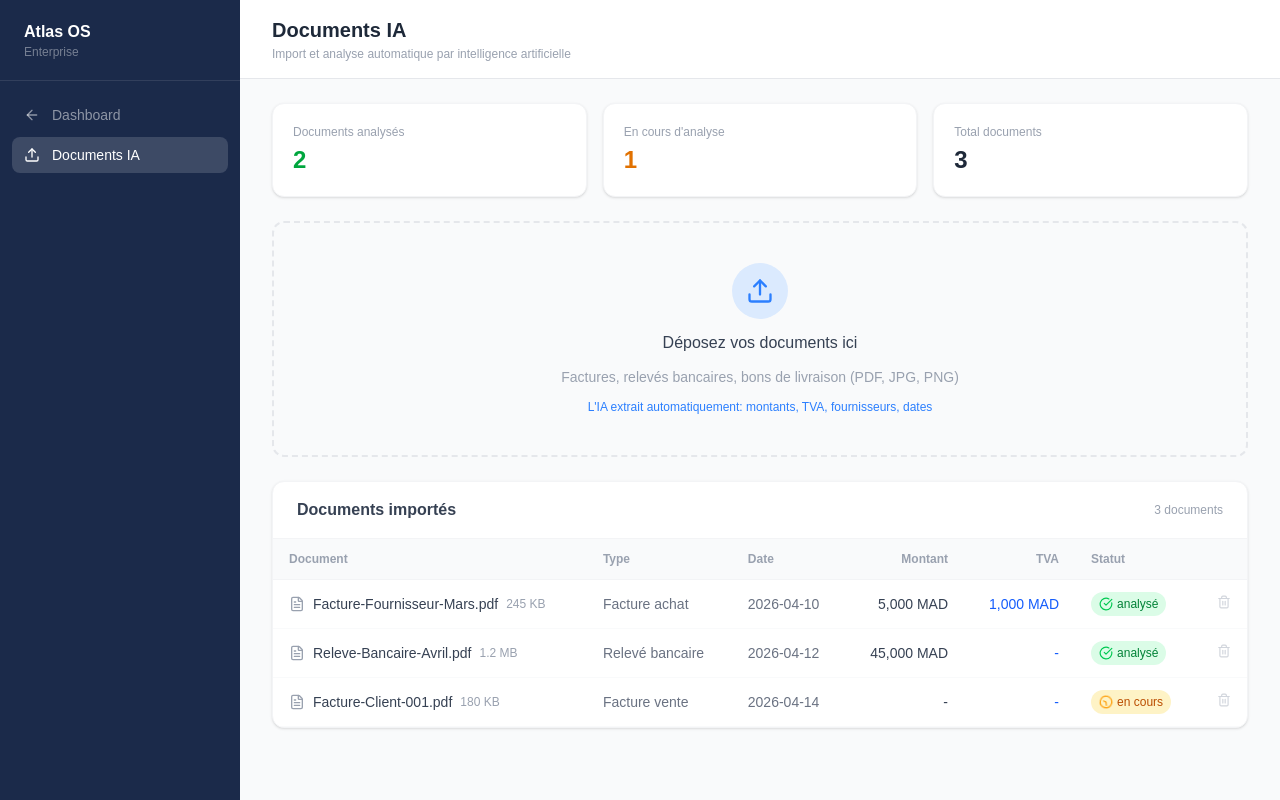
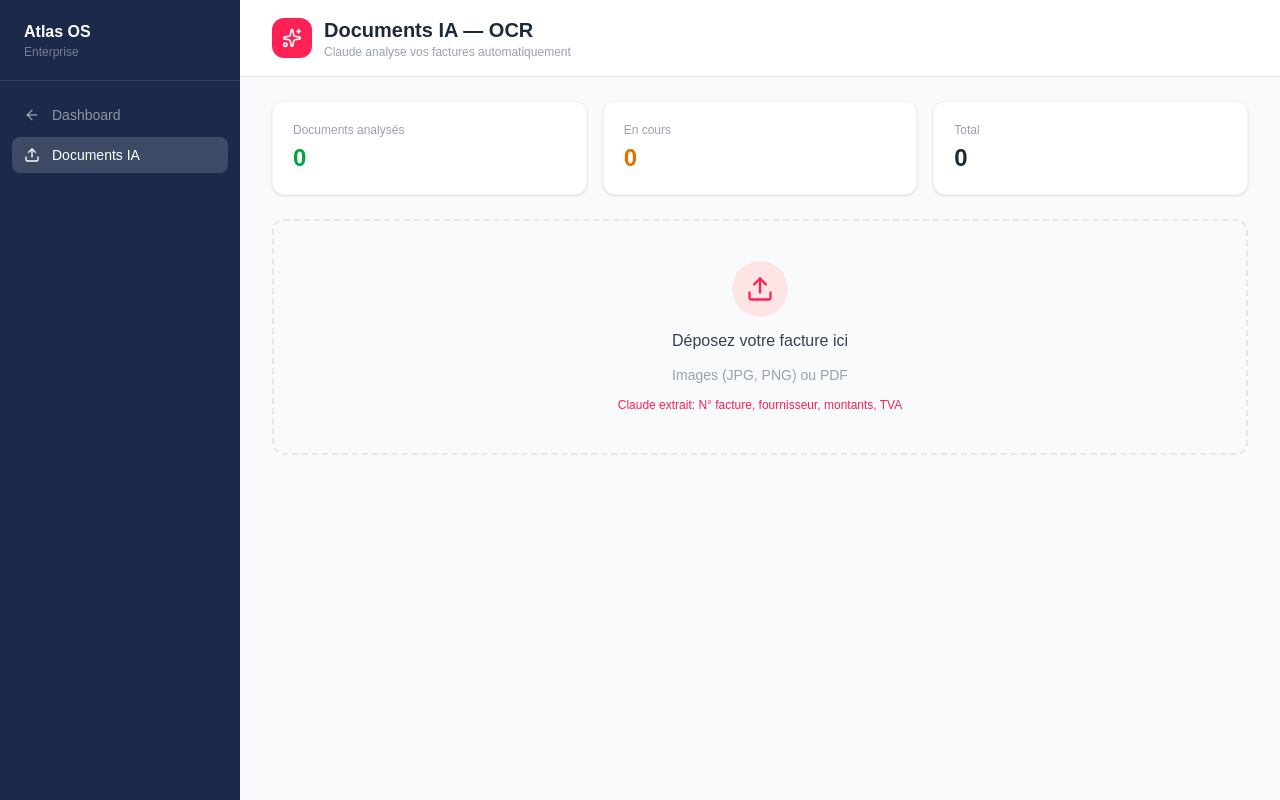
Before and after one commit to marwandevlo/atlas-os, a Next.js app: page /documents in a window 1280 px wide. Built offline with nearby package versions, Linux system fonts and the light colour scheme.

Commit message:
add OCR documents IA

```diff
--- a/app/api/ai/route.ts
+++ b/app/api/ai/route.ts
@@ -7,7 +7,7 @@ const client = new Anthropic({
 
 export async function POST(request: NextRequest) {
   try {
-    const { message, type } = await request.json();
+    const { message, type, imageBase64 } = await request.json();
 
     let systemPrompt = '';
 
@@ -19,26 +19,49 @@ export async function POST(request: NextRequest) {
 - L'IR sur salaires et le barème marocain
 - La CNSS (part salariale 4.48%, patronale 21.26%) et AMO
 - Les obligations déclaratives DGI
-
 Réponds en français ou en darija selon la langue de l'utilisateur. Sois précis et pratique.`;
     } else if (type === 'ocr') {
       systemPrompt = `Tu es un expert en extraction de données de factures marocaines.
-Extrais les informations suivantes en JSON:
-- numero_facture
-- date
-- fournisseur
-- montant_ht
-- taux_tva (20, 14, 10, 7, ou 0)
-- montant_tva
-- montant_ttc
-Réponds UNIQUEMENT avec le JSON, sans texte supplémentaire.`;
+Extrais les informations en JSON avec ces champs exactement:
+{
+  "numero_facture": "...",
+  "date": "...",
+  "fournisseur": "...",
+  "montant_ht": 0,
+  "taux_tva": 20,
+  "montant_tva": 0,
+  "montant_ttc": 0,
+  "description": "..."
+}
+Réponds UNIQUEMENT avec le JSON valide, sans texte supplémentaire.`;
+    }
+
+    let messages: Anthropic.MessageParam[];
+
+    if (type === 'ocr' && imageBase64) {
+      messages = [{
+        role: 'user',
+        content: [
+          {
+            type: 'image',
+            source: {
+              type: 'base64',
+              media_type: 'image/jpeg',
+              data: imageBase64,
+            },
+          },
+          { type: 'text', text: 'Extrais les données de cette facture en JSON.' }
+        ],
+      }];
+    } else {
+      messages = [{ role: 'user', content: message }];
     }
 
     const response = await client.messages.create({
       model: 'claude-sonnet-4-6',
       max_tokens: 1024,
       system: systemPrompt,
-      messages: [{ role: 'user', content: message }],
+      messages,
     });
 
     const text = response.content[0].type === 'text' ? response.content[0].text : '';
--- a/app/documents/page.tsx
+++ b/app/documents/page.tsx
@@ -1,57 +1,81 @@
 'use client';
-import { useState } from 'react';
-import { ArrowLeft, Upload, FileText, CheckCircle, Clock, AlertCircle, Trash2 } from 'lucide-react';
+import { useState, useRef } from 'react';
+import { ArrowLeft, Upload, FileText, CheckCircle, Clock, Trash2, Sparkles } from 'lucide-react';
 import { useRouter } from 'next/navigation';
 
 type Document = {
   id: number;
   nom: string;
-  type: string;
-  taille: string;
   statut: 'analysé' | 'en cours' | 'erreur';
   date: string;
-  montant?: number;
-  tva?: number;
+  numero_facture?: string;
+  fournisseur?: string;
+  montant_ht?: number;
+  montant_tva?: number;
+  montant_ttc?: number;
+  taux_tva?: number;
 };
 
 export default function DocumentsPage() {
   const router = useRouter();
-  const [documents, setDocuments] = useState<Document[]>([
-    { id: 1, nom: 'Facture-Fournisseur-Mars.pdf', type: 'Facture achat', taille: '245 KB', statut: 'analysé', date: '2026-04-10', montant: 5000, tva: 1000 },
-    { id: 2, nom: 'Releve-Bancaire-Avril.pdf', type: 'Relevé bancaire', taille: '1.2 MB', statut: 'analysé', date: '2026-04-12', montant: 45000 },
-    { id: 3, nom: 'Facture-Client-001.pdf', type: 'Facture vente', taille: '180 KB', statut: 'en cours', date: '2026-04-14' },
-  ]);
+  const fileRef = useRef<HTMLInputElement>(null);
+  const [documents, setDocuments] = useState<Document[]>([]);
+  const [dragging, setDragging] = useState(false);
+  const [analyzing, setAnalyzing] = useState(false);
 
-  const [dragging, setDragging] = useState(false);
-  const [uploading, setUploading] = useState(false);
-
-  const simulateUpload = (fileName: string) => {
-    setUploading(true);
+  const analyzeImage = async (file: File) => {
+    setAnalyzing(true);
     const newDoc: Document = {
       id: Date.now(),
-      nom: fileName,
-      type: 'Document',
-      taille: '320 KB',
+      nom: file.name,
       statut: 'en cours',
       date: new Date().toISOString().split('T')[0],
     };
     setDocuments(prev => [...prev, newDoc]);
-    setTimeout(() => {
-      setDocuments(prev => prev.map(d => d.id === newDoc.id ? { ...d, statut: 'analysé', montant: 8500, tva: 1700 } : d));
-      setUploading(false);
-    }, 3000);
+
+    try {
+      const base64 = await new Promise<string>((resolve) => {
+        const reader = new FileReader();
+        reader.onload = () => {
+          const result = reader.result as string;
+          resolve(result.split(',')[1]);
+        };
+        reader.readAsDataURL(file);
+      });
+
+      const response = await fetch('/api/ai', {
+        method: 'POST',
+        headers: { 'Content-Type': 'application/json' },
+        body: JSON.stringify({ type: 'ocr', imageBase64: base64 }),
+      });
+
+      const data = await response.json();
+
+      try {
+        const parsed = JSON.parse(data.response);
+        setDocuments(prev => prev.map(d => d.id === newDoc.id ? {
+          ...d,
+          statut: 'analysé',
+          numero_facture: parsed.numero_facture,
+          fournisseur: parsed.fournisseur,
+          montant_ht: parsed.montant_ht,
+          montant_tva: parsed.montant_tva,
+          montant_ttc: parsed.montant_ttc,
+          taux_tva: parsed.taux_tva,
+        } : d));
+      } catch {
+        setDocuments(prev => prev.map(d => d.id === newDoc.id ? { ...d, statut: 'erreur' } : d));
+      }
+    } catch {
+      setDocuments(prev => prev.map(d => d.id === newDoc.id ? { ...d, statut: 'erreur' } : d));
+    }
+    setAnalyzing(false);
   };
 
-  const statutIcon = (s: string) => {
-    if (s === 'analysé') return <CheckCircle size={14} className="text-green-500" />;
-    if (s === 'en cours') return <Clock size={14} className="text-amber-500 animate-spin" />;
-    return <AlertCircle size={14} className="text-red-500" />;
-  };
-
-  const statutColor = (s: string) => {
-    if (s === 'analysé') return 'bg-green-100 text-green-700';
-    if (s === 'en cours') return 'bg-amber-100 text-amber-700';
-    return 'bg-red-100 text-red-700';
+  const handleFile = (file: File) => {
+    if (file && (file.type.startsWith('image/') || file.type === 'application/pdf')) {
+      analyzeImage(file);
+    }
   };
 
   return (
@@ -73,8 +97,15 @@ export default function DocumentsPage() {
 
       <main className="flex-1 flex flex-col overflow-hidden">
         <header className="bg-white border-b border-gray-200 px-8 py-4">
-          <h1 className="text-xl font-bold text-gray-800">Documents IA</h1>
-          <p className="text-xs text-gray-400 mt-0.5">Import et analyse automatique par intelligence artificielle</p>
+          <div className="flex items-center gap-3">
+            <div className="w-10 h-10 bg-rose-500 rounded-xl flex items-center justify-center">
+              <Sparkles size={20} className="text-white" />
+            </div>
+            <div>
+              <h1 className="text-xl font-bold text-gray-800">Documents IA — OCR</h1>
+              <p className="text-xs text-gray-400">Claude analyse vos factures automatiquement</p>
+            </div>
+          </div>
         </header>
 
         <div className="flex-1 overflow-y-auto px-8 py-6 space-y-6">
@@ -84,55 +115,53 @@ export default function DocumentsPage() {
               <p className="text-2xl font-bold text-green-600 mt-1">{documents.filter(d => d.statut === 'analysé').length}</p>
             </div>
             <div className="bg-white rounded-xl p-5 shadow-sm border border-gray-100">
-              <p className="text-xs text-gray-400">En cours d'analyse</p>
+              <p className="text-xs text-gray-400">En cours</p>
               <p className="text-2xl font-bold text-amber-600 mt-1">{documents.filter(d => d.statut === 'en cours').length}</p>
             </div>
             <div className="bg-white rounded-xl p-5 shadow-sm border border-gray-100">
-              <p className="text-xs text-gray-400">Total documents</p>
+              <p className="text-xs text-gray-400">Total</p>
               <p className="text-2xl font-bold text-gray-800 mt-1">{documents.length}</p>
             </div>
           </div>
 
-          {/* Zone Upload */}
+          <input ref={fileRef} type="file" accept="image/*,.pdf" className="hidden" onChange={e => e.target.files?.[0] && handleFile(e.target.files[0])} />
+
           <div
             onDragOver={e => { e.preventDefault(); setDragging(true); }}
             onDragLeave={() => setDragging(false)}
-            onDrop={e => { e.preventDefault(); setDragging(false); const file = e.dataTransfer.files[0]; if (file) simulateUpload(file.name); }}
-            onClick={() => simulateUpload('Document-' + Date.now() + '.pdf')}
-            className={`border-2 border-dashed rounded-xl p-10 text-center cursor-pointer transition-all ${dragging ? 'border-blue-400 bg-blue-50' : 'border-gray-200 hover:border-blue-300 hover:bg-blue-50'}`}
+            onDrop={e => { e.preventDefault(); setDragging(false); const file = e.dataTransfer.files[0]; if (file) handleFile(file); }}
+            onClick={() => fileRef.current?.click()}
+            className={`border-2 border-dashed rounded-xl p-10 text-center cursor-pointer transition-all ${dragging ? 'border-rose-400 bg-rose-50' : 'border-gray-200 hover:border-rose-300 hover:bg-rose-50'}`}
           >
-            {uploading ? (
+            {analyzing ? (
               <div className="flex flex-col items-center gap-3">
-                <div className="w-12 h-12 border-3 border-blue-500 border-t-transparent rounded-full animate-spin"></div>
-                <p className="text-blue-600 font-medium">Analyse IA en cours...</p>
-                <p className="text-sm text-gray-400">Extraction des données TVA, montants, dates</p>
+                <div className="w-12 h-12 border-2 border-rose-500 border-t-transparent rounded-full animate-spin"></div>
+                <p className="text-rose-600 font-medium">Claude analyse votre facture...</p>
+                <p className="text-sm text-gray-400">Extraction des données en cours</p>
               </div>
             ) : (
               <div className="flex flex-col items-center gap-3">
-                <div className="w-14 h-14 bg-blue-100 rounded-full flex items-center justify-center">
-                  <Upload size={28} className="text-blue-500" />
+                <div className="w-14 h-14 bg-rose-100 rounded-full flex items-center justify-center">
+                  <Upload size={28} className="text-rose-500" />
                 </div>
-                <p className="font-medium text-gray-700">Déposez vos documents ici</p>
-                <p className="text-sm text-gray-400">Factures, relevés bancaires, bons de livraison (PDF, JPG, PNG)</p>
-                <p className="text-xs text-blue-500 font-medium">L'IA extrait automatiquement: montants, TVA, fournisseurs, dates</p>
+                <p className="font-medium text-gray-700">Déposez votre facture ici</p>
+                <p className="text-sm text-gray-400">Images (JPG, PNG) ou PDF</p>
+                <p className="text-xs text-rose-500 font-medium">Claude extrait: N° facture, fournisseur, montants, TVA</p>
               </div>
             )}
           </div>
 
-          {/* Documents List */}
+          {documents.length > 0 && (
             <div className="bg-white rounded-xl shadow-sm border border-gray-100 overflow-hidden">
-            <div className="px-6 py-4 border-b border-gray-100 flex items-center justify-between">
-              <h2 className="font-semibold text-gray-700">Documents importés</h2>
-              <span className="text-xs text-gray-400">{documents.length} documents</span>
-            </div>
               <table className="w-full text-sm">
                 <thead>
                   <tr className="text-left text-xs text-gray-400 border-b border-gray-100 bg-gray-50">
-                  <th className="px-4 py-3">Document</th>
-                  <th className="px-4 py-3">Type</th>
-                  <th className="px-4 py-3">Date</th>
-                  <th className="px-4 py-3 text-right">Montant</th>
+                    <th className="px-4 py-3">Fichier</th>
+                    <th className="px-4 py-3">N° Facture</th>
+                    <th className="px-4 py-3">Fournisseur</th>
+                    <th className="px-4 py-3 text-right">HT</th>
                     <th className="px-4 py-3 text-right">TVA</th>
+                    <th className="px-4 py-3 text-right">TTC</th>
                     <th className="px-4 py-3">Statut</th>
                     <th className="px-4 py-3"></th>
                   </tr>
@@ -142,21 +171,22 @@ export default function DocumentsPage() {
                     <tr key={d.id} className="border-b border-gray-50 hover:bg-gray-50">
                       <td className="px-4 py-3">
                         <div className="flex items-center gap-2">
-                        <FileText size={16} className="text-gray-400" />
-                        <span className="text-gray-700 font-medium">{d.nom}</span>
-                        <span className="text-xs text-gray-400">{d.taille}</span>
+                          <FileText size={14} className="text-gray-400" />
+                          <span className="text-gray-700 text-xs">{d.nom.substring(0, 20)}</span>
                         </div>
                       </td>
-                    <td className="px-4 py-3 text-gray-500">{d.type}</td>
-                    <td className="px-4 py-3 text-gray-500">{d.date}</td>
-                    <td className="px-4 py-3 text-right text-gray-700">{d.montant ? d.montant.toLocaleString() + ' MAD' : '-'}</td>
-                    <td className="px-4 py-3 text-right text-blue-600">{d.tva ? d.tva.toLocaleString() + ' MAD' : '-'}</td>
+                      <td className="px-4 py-3 text-gray-600 text-xs">{d.numero_facture || '-'}</td>
+                      <td className="px-4 py-3 text-gray-600 text-xs">{d.fournisseur || '-'}</td>
+                      <td className="px-4 py-3 text-right text-gray-700 text-xs">{d.montant_ht ? d.montant_ht.toLocaleString() + ' MAD' : '-'}</td>
+                      <td className="px-4 py-3 text-right text-blue-600 text-xs">{d.montant_tva ? d.montant_tva.toLocaleString() + ' MAD' : '-'}</td>
+                      <td className="px-4 py-3 text-right font-medium text-xs">{d.montant_ttc ? d.montant_ttc.toLocaleString() + ' MAD' : '-'}</td>
                       <td className="px-4 py-3">
-                      <span className={`flex items-center gap-1 px-2 py-1 rounded-full text-xs font-medium w-fit ${statutColor(d.statut)}`}>
-                        {statutIcon(d.statut)} {d.statut}
+                        <span className={`flex items-center gap-1 px-2 py-1 rounded-full text-xs font-medium w-fit ${d.statut === 'analysé' ? 'bg-green-100 text-green-700' : d.statut === 'en cours' ? 'bg-amber-100 text-amber-700' : 'bg-red-100 text-red-700'}`}>
+                          {d.statut === 'analysé' ? <CheckCircle size={10} /> : <Clock size={10} />}
+                          {d.statut}
                         </span>
                       </td>
-                    <td className="px-4 py-3 text-right">
+                      <td className="px-4 py-3">
                         <button onClick={() => setDocuments(documents.filter(x => x.id !== d.id))} className="text-gray-300 hover:text-red-500 transition-colors">
                           <Trash2 size={14} />
                         </button>
@@ -166,6 +196,7 @@ export default function DocumentsPage() {
                 </tbody>
               </table>
             </div>
+          )}
         </div>
       </main>
     </div>
```
Lines whose indentation alone changed are shown as unchanged.
